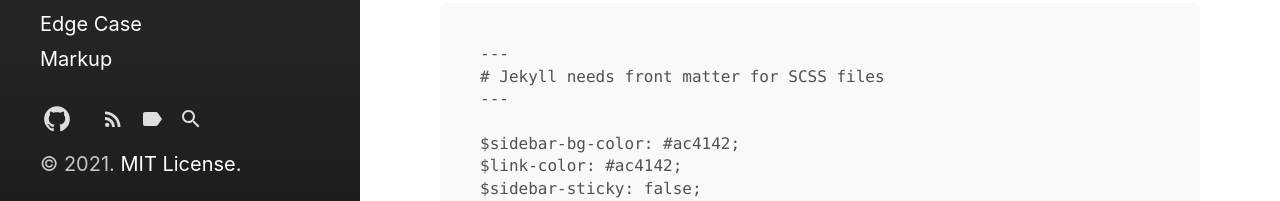
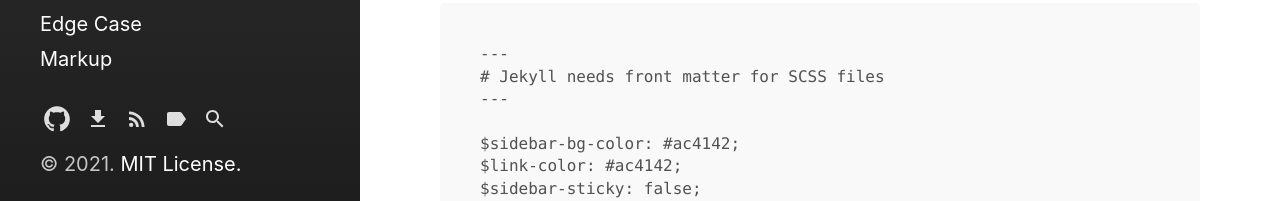
Before and after one commit to Ajay6023/masterHyde, a Jekyll site: the page built from index.html, in a window 1280 px wide and 900 px high, scrolled down 531 px. Shown: the part 681-882 px from the top of the window. Built offline with Jekyll 4.4.1, drawn with Linux system fonts in a browser that asks for light colours; the list of posts is cut into pages by our own code.

Commit message:
Update sidebar-icon-links.html

```diff
--- a/_includes/sidebar-icon-links.html
+++ b/_includes/sidebar-icon-links.html
@@ -8,7 +8,7 @@
     <a id="github-download-link"
        class="icon" title="Download" aria-label="Download"
        href="https://github.com/Ajay6023/masterHyde">
-
+       {% include svg/download.svg %}
     </a>
 
 
```
